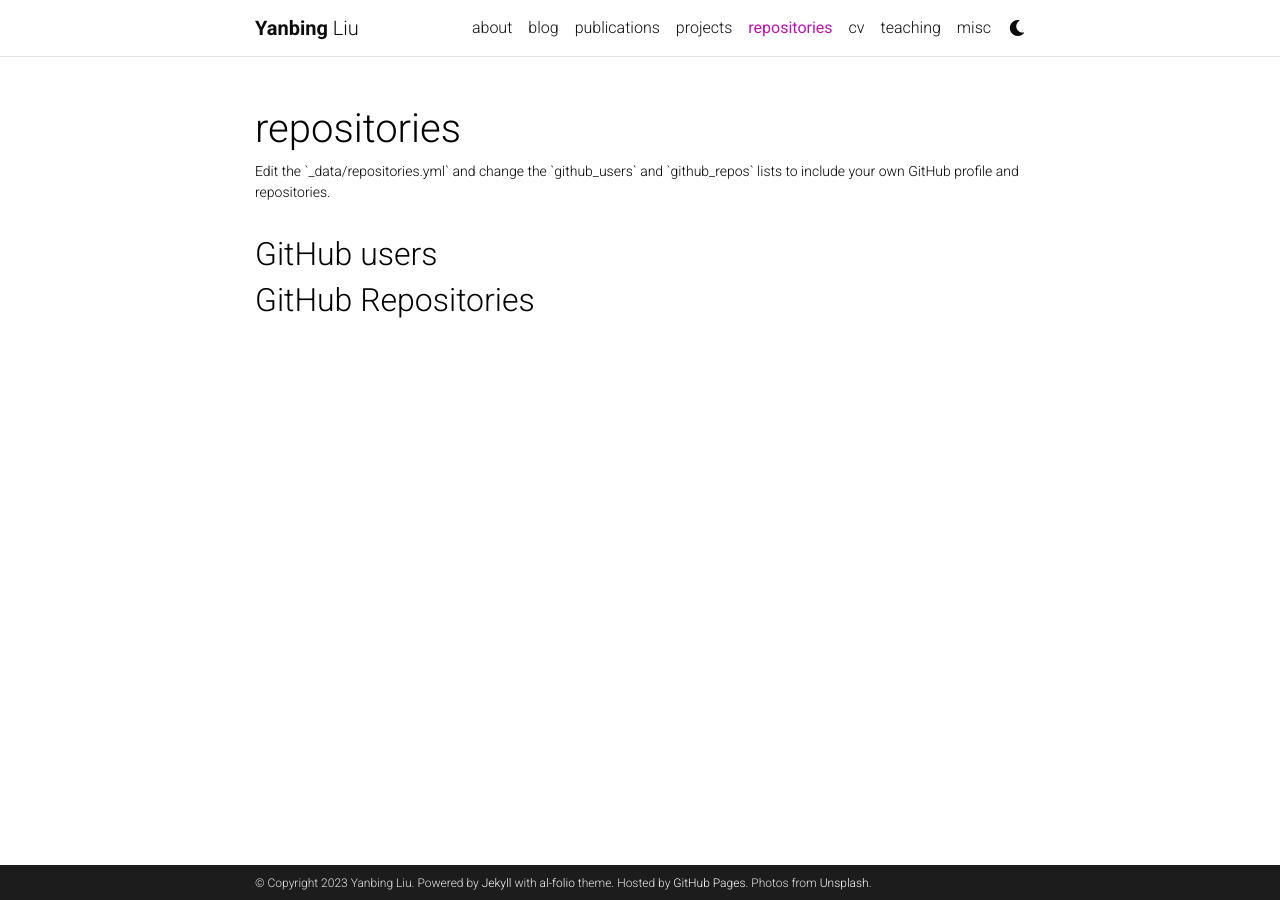
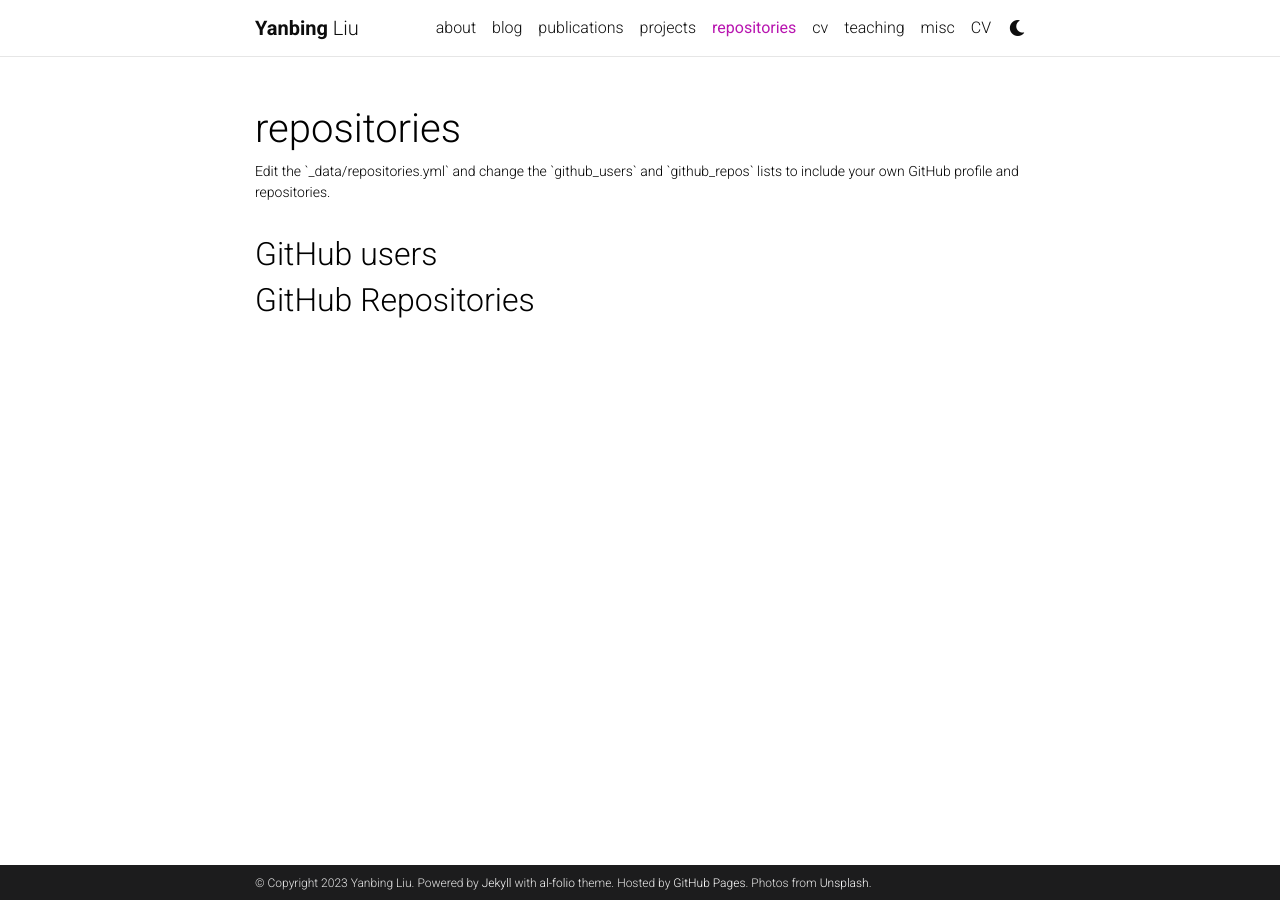
Before and after one commit to YanbingLiu1997/YanbingLiu1997.github.io, a Jekyll site: the page built from _pages/repositories.md, in a window 1280 px wide. Built offline with Jekyll 4.4.1, drawn with Linux system fonts in a browser that asks for light colours; comment, search, counter and statistics services are not loaded; a style sheet for code colours, icons or effects is not loaded.

Commit message:
update cv

```diff
--- a/_includes/header.html
+++ b/_includes/header.html
@@ -94,6 +94,12 @@
               {%- endif -%}
               {%- endif -%}
               {% endfor -%}
+
+              <!-- CV -->
+              <li class="nav-item {% if page.title == 'CV' %}active{% endif %}">
+                <a class="nav-link" target="_blank" href="{{ '/assets/pdf/Resume_YanbingLiu_Homepage.pdf' | relative_url }}">CV</a>
+              </li>
+
               {%- if site.enable_darkmode %}
 
               <!-- Toogle theme mode -->
```
Also changed, not shown: 1 other file.
